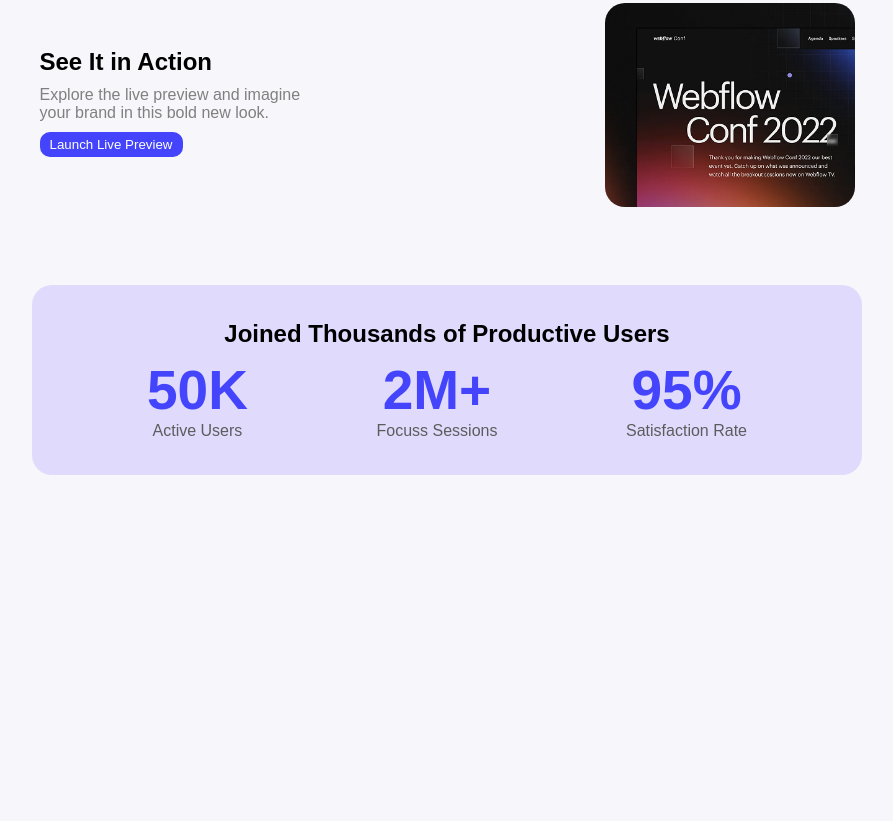
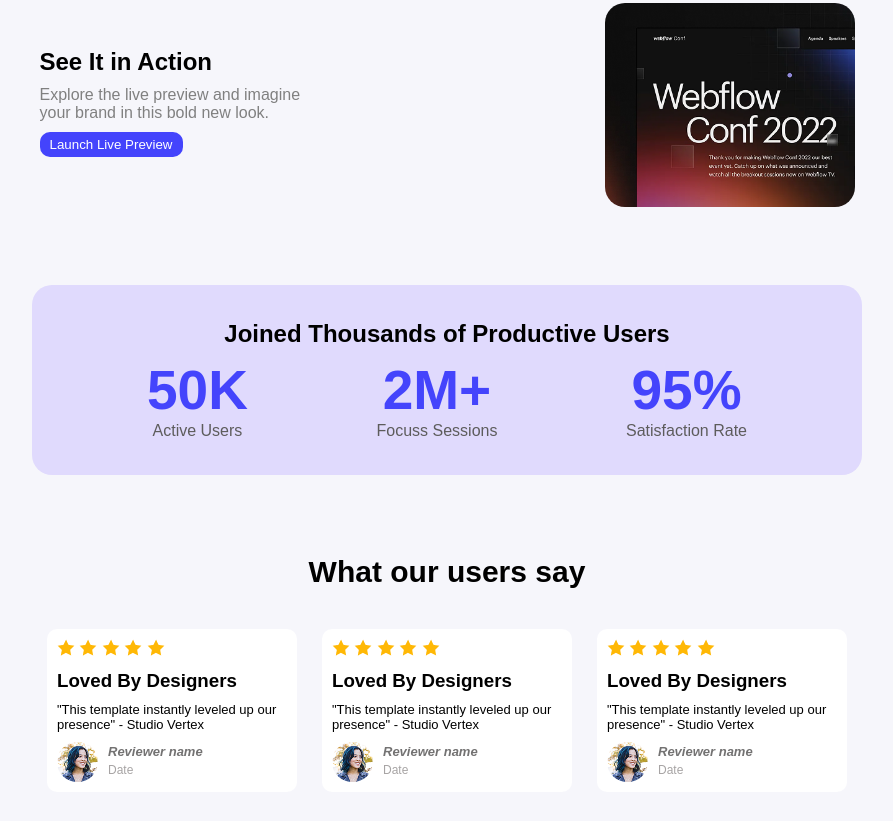
Before and after one commit to Lamisa-13/assignment1, a plain HTML site: page index.html in a window 1280 px wide. Shown: the part 625-1446 px from the top of the page, without its empty margins (193-1086 px from the left). Before the commit the page ends 1120 px from the top, so only its background shows below. Drawn offline with Linux system fonts and the light colour scheme.

Commit message:
Fifth commit

```diff
--- a/index.html
+++ b/index.html
@@ -48,6 +48,67 @@
                 </div>
             </div>
         </section>
+
+        <section class = "third-section">
+            <h2>What our users say</h2>
+            <div class="reviews">
+                <div class="says">
+                    <div class="stars">
+                        <img src="Assets/icon-star.png" alt="star image">
+                        <img src="Assets/icon-star.png" alt="star image">
+                        <img src="Assets/icon-star.png" alt="star image">
+                        <img src="Assets/icon-star.png" alt="star image">
+                        <img src="Assets/icon-star.png" alt="star image">
+                    </div>
+                    <h3>Loved By Designers</h3>
+                    <p>"This template instantly leveled up our presence" - Studio Vertex</p>
+                    <div class="reviewer">
+                        <img src="Assets/avatar.png" alt="avatar image">
+                        <div class="rn">
+                            <span class = "reviewer-name">Reviewer name </span> <br>
+                            <span class = "date"> Date </span>
+                        </div>
+                    </div>
+                </div>
+                <div class="says">
+                    <div class="stars">
+                        <img src="Assets/icon-star.png" alt="star image">
+                        <img src="Assets/icon-star.png" alt="star image">
+                        <img src="Assets/icon-star.png" alt="star image">
+                        <img src="Assets/icon-star.png" alt="star image">
+                        <img src="Assets/icon-star.png" alt="star image">
+                    </div>
+                    <h3>Loved By Designers</h3>
+                    <p>"This template instantly leveled up our presence" - Studio Vertex</p>
+                    <div class="reviewer">
+                        <img src="Assets/avatar.png" alt="avatar image">
+                        <div class="rn">
+                            <span class = "reviewer-name">Reviewer name </span> <br>
+                            <span class = "date"> Date </span>
+                        </div>
+                    </div>
+                </div>
+                <div class="says">
+                    <div class="stars">
+                        <img src="Assets/icon-star.png" alt="star image">
+                        <img src="Assets/icon-star.png" alt="star image">
+                        <img src="Assets/icon-star.png" alt="star image">
+                        <img src="Assets/icon-star.png" alt="star image">
+                        <img src="Assets/icon-star.png" alt="star image">
+                    </div>
+                    <h3>Loved By Designers</h3>
+                    <p>"This template instantly leveled up our presence" - Studio Vertex</p>
+                    <div class="reviewer">
+                        <img src="Assets/avatar.png" alt="avatar image">
+                        <div class="rn">
+                            <span class = "reviewer-name">Reviewer name </span> <br>
+                            <span class = "date"> Date </span>
+                        </div>
+                    </div>
+                </div>
+            </div>
+
+        </section>
     </main>
     <footer>
 
--- a/styles.css
+++ b/styles.css
@@ -165,3 +165,63 @@
     font-weight: 900;
     color: var(--uni-color)
 }
+
+.third-section{
+    width: 1200px;
+    height: 250px;
+    /* border: 2px solid black; */
+    display: flex;
+    flex-direction: column;
+    margin: 80px auto 20px auto;
+    align-items: center;
+    gap: 40px;
+    font-family: var(--text-style);
+}
+
+.third-section h2{
+    font-size: 30px;
+}
+
+.third-section .reviews{
+    display: flex;
+    /* border: 2px solid red; */
+    width: 800px;
+    justify-content: space-between;
+
+}
+
+.third-section .reviews .says{
+    /* border: 2px solid green; */
+    padding: 10px;
+    width: 230px;
+    display: flex;
+    flex-direction: column;
+    gap: 10px;
+    background-color: white;
+    border-radius: 10px;
+}
+
+.third-section .reviews .says p{
+    color: black;
+    font-size: 13px;
+}
+.third-section .reviews .says .reviewer{
+    display: flex;
+    gap: 10px;
+}
+
+.third-section .reviews .says .reviewer img{
+    border-radius: 50%;
+}
+
+.third-section .reviews .says .reviewer .reviewer-name{
+    font-size: 13px;
+    font-style: italic;
+    font-weight: bold;
+    color: rgb(115, 114, 114);
+}
+
+.third-section .reviews .says .reviewer .date{
+    font-size: 12px;
+    color: rgb(167, 164, 164);
+}
```
